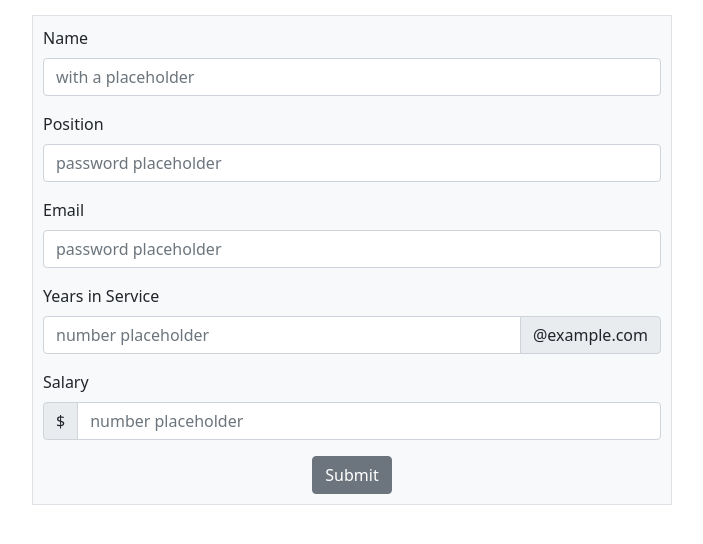
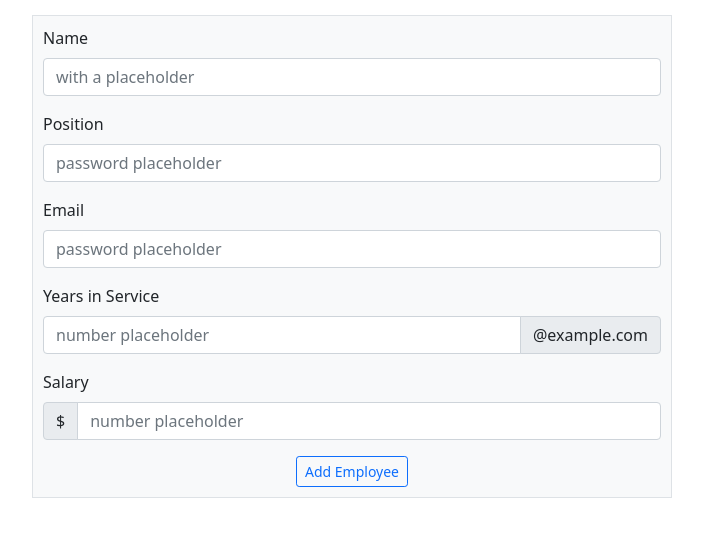
Before and after one commit to AshleyU/REACT-Employee-Directory, a React (Create React App) app in the folder client/: page / in a window 1280 px wide. Shown: the top 544 px of the page, without its empty margins (288-991 px from the left). Built offline with nearby package versions, Linux system fonts and the light colour scheme.

Commit message:
Adding some form styling

```diff
--- a/client/src/App.css
+++ b/client/src/App.css
@@ -13,4 +13,5 @@
 
 .submitButton {
   text-align: center;
+  color: pink;
 }
--- a/client/src/EmployeeForm.js
+++ b/client/src/EmployeeForm.js
@@ -87,8 +87,8 @@ function EmployeeForm() {
                 </InputGroup>
               </FormGroup>
               <div className="submitButton">
-                <Button>
-                  Submit
+                <Button color="primary" outline size="sm">
+                  Add Employee
                 </Button>
               </div>
             </Form>
```
